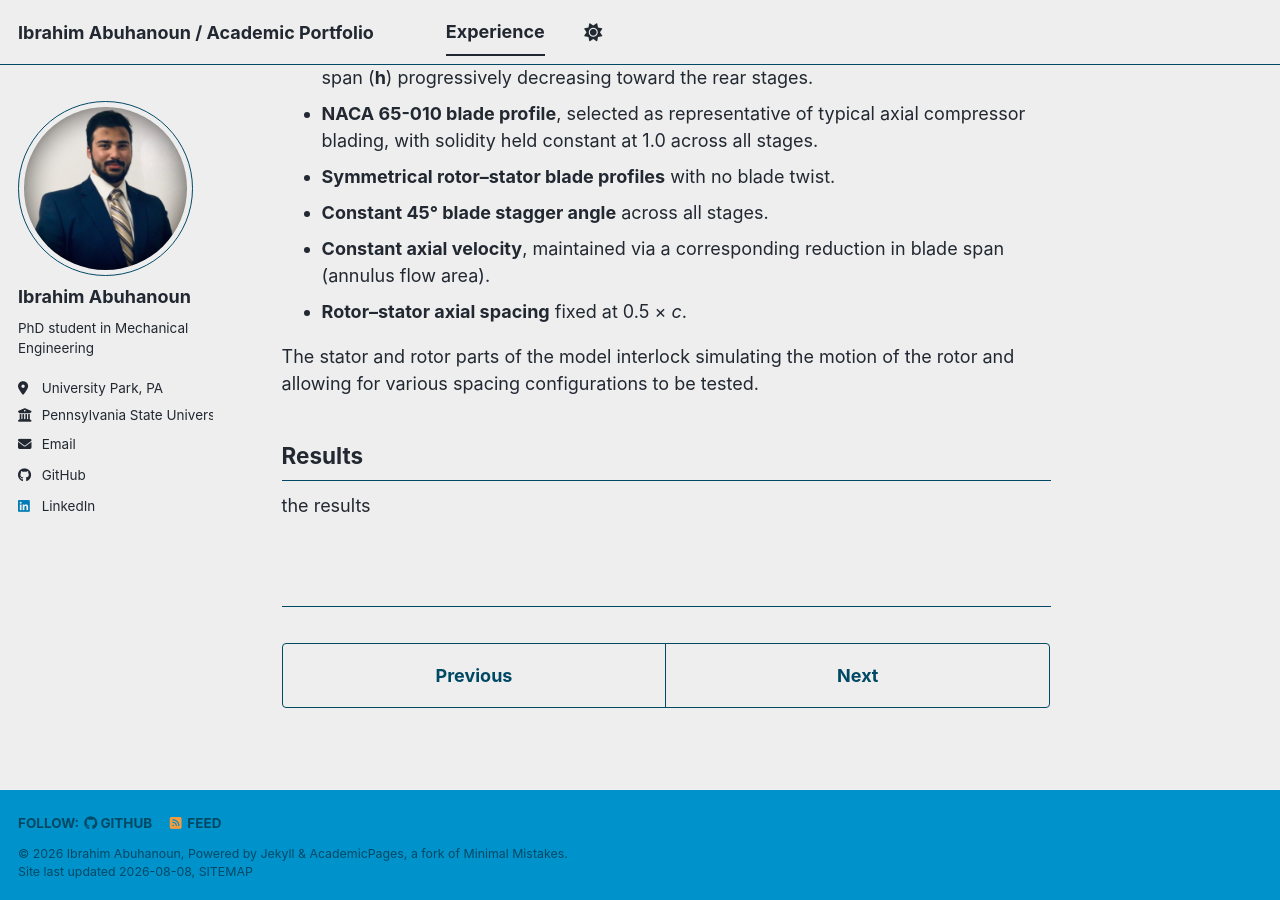
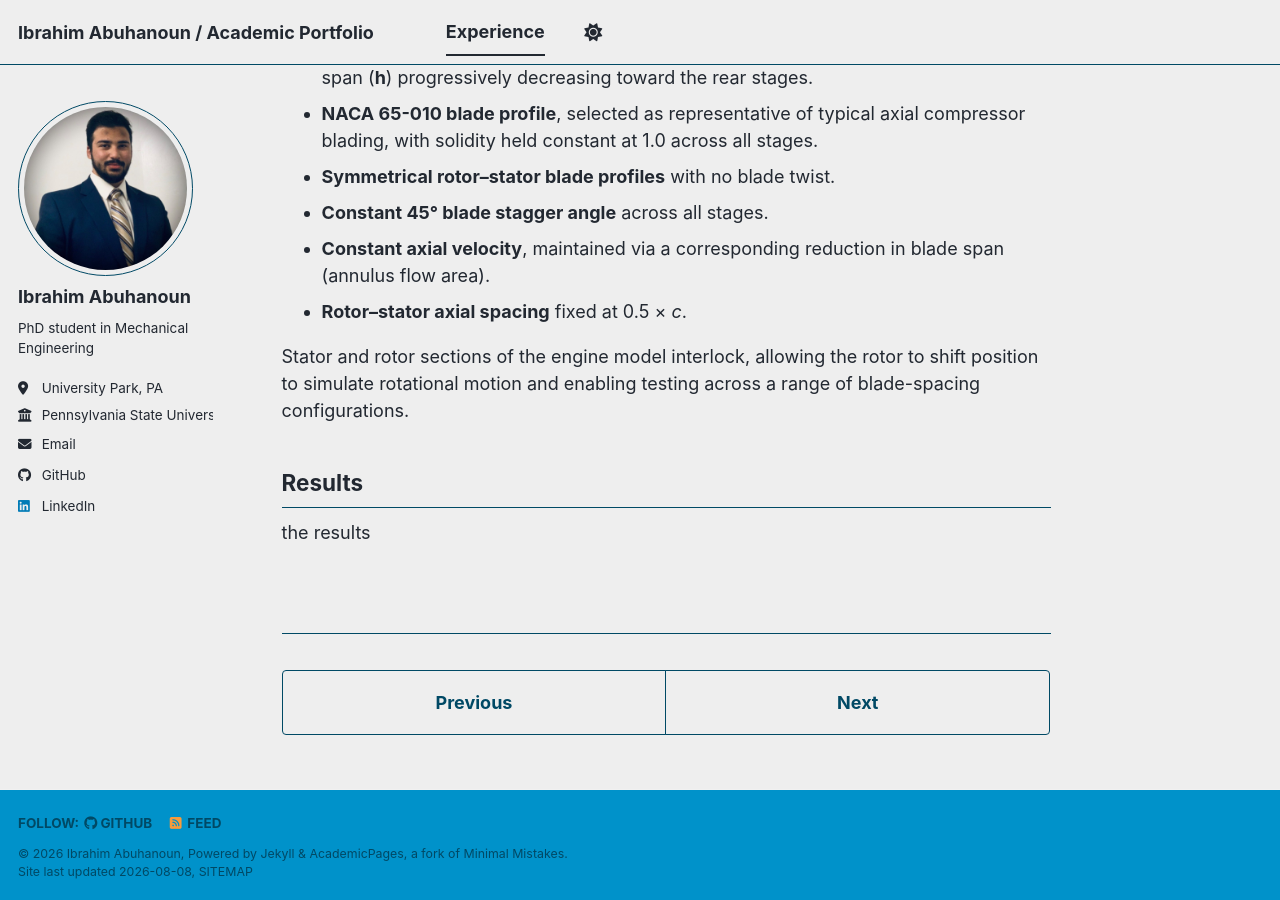
Before and after one commit to IbrahimAbuhanoun/IbrahimAbuhanoun.github.io, a Jekyll site: the page built from _portfolio/portfolio-1.md, in a window 1280 px wide and 900 px high, scrolled down 3629 px. Built offline with Jekyll 4.4.1, drawn with Linux system fonts in a browser that asks for light colours; a style sheet for code colours, icons or effects is not loaded.

Commit message:
Update portfolio-1.md

```diff
--- a/_portfolio/portfolio-1.md
+++ b/_portfolio/portfolio-1.md
@@ -211,7 +211,7 @@ A geometrically representative six-stage axial compressor model was developed to
 - **Constant axial velocity**, maintained via a corresponding reduction in blade span (annulus flow area).
 - **Rotor–stator axial spacing** fixed at 0.5 × *c*.
 
-The stator and rotor parts of the model interlock simulating the motion of the rotor and allowing for various spacing configurations to be tested.
+Stator and rotor sections of the engine model interlock, allowing the rotor to shift position to simulate rotational motion and enabling testing across a range of blade-spacing configurations.
 
 ## Results
 the results
```
